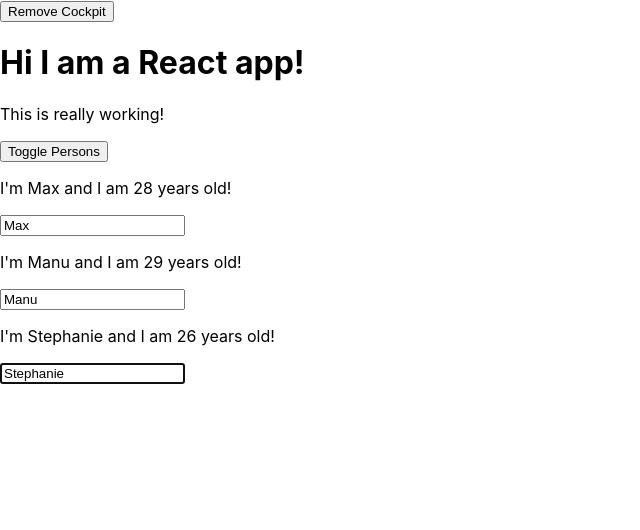
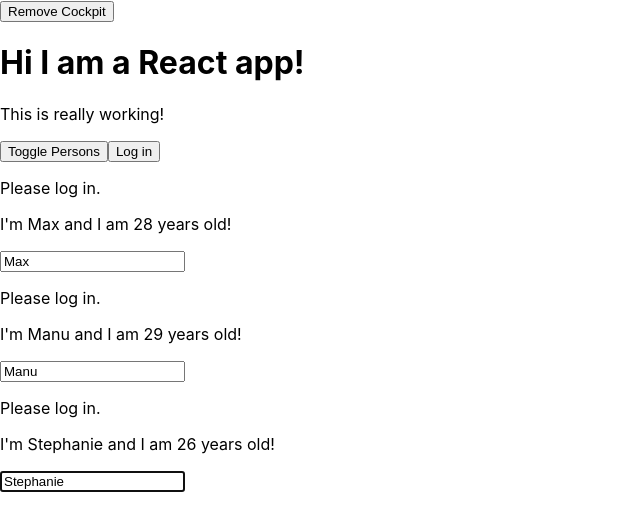
Before and after one commit to Mattmej/React_Demo, a React app: page / in a window 1280 px wide. Shown: the top 530 px of the page, without its empty margins (0-640 px from the left). Built offline with nearby package versions, Linux system fonts and the light colour scheme.

Commit message:
On Section 7 Lecture 108. Using Context API.

```diff
--- a/src/components/Cockpit/Cockpit.js
+++ b/src/components/Cockpit/Cockpit.js
@@ -3,6 +3,7 @@
 
 import React, { useEffect, useRef } from 'react';
 import classes from './Cockpit.css';
+import AuthContext from '../../context/auth-context';
 
 const cockpit = (props) => {
 
@@ -77,7 +78,15 @@
             <button
               ref={toggleBtnRef}
               className={btnClass}
-              onClick={props.clicked}>Toggle Persons</button>
+              onClick={props.clicked}>Toggle Persons
+            </button>
+
+            <AuthContext.Consumer>
+              {context => <button onClick={context.login}>Log in</button>}
+            </AuthContext.Consumer>
+
+
+
         </div>
     );
 };
--- a/src/components/Persons/Person/Person.js
+++ b/src/components/Persons/Person/Person.js
@@ -6,6 +6,7 @@
 import Aux from '../../../hoc/Auxiliary';
 import withClass from '../../../hoc/withClass';
 import classes from './Person.css';
+import AuthContext from '../../../context/auth-context';
 
 class Person extends Component {
 
@@ -35,6 +36,10 @@
         // For now, we are assigning our own keys to each object.
         return (
             <Aux>
+                <AuthContext.Consumer>
+                    {(context) => context.authenticated ? <p>Authenticated!</p> : <p>Please log in.</p>}
+                </AuthContext.Consumer>
+
                 <p key="i1" onClick={this.props.click}>
                     I'm {this.props.name} and I am {this.props.age} years old!
                 </p>
--- a/src/components/Persons/Persons.js
+++ b/src/components/Persons/Persons.js
@@ -8,50 +8,6 @@
 
 
 class Persons extends PureComponent {
-
-  // static getDerivedStateFromProps(props, state) {
-  //   console.log('[Persons.js] getDerivedStateFromProps');
-  //   return state;
-  // }
-
-  // shouldComponentUpdate(nextProps, nextState) {
-  //   // must return true or false.
-  //   // true if react should continue updating,
-  //   // false if it shouldn't.
-
-  //   console.log('[Persons.js] shouldComponentUpdate');
-
-  //   // This saves performance.
-  //   // For the removal of the cockpit,
-  //   // we did not have to go through the entirety of
-  //   // the Persons component tree to re-render the page.
-
-  //   // If the Persons prop has changed,
-  //   // or, if any of the other props have changed,
-  //   // then update the Persons component.
-  //   if (
-  //     nextProps.persons !== this.props.persons ||
-  //     nextProps.changed !== this.props.changed ||
-  //     nextProps.clicked !== this.props.clicked
-  //     ) {
-  //     return true;
-  //   }
-
-  //   // If the props haven't changed, then do not update.
-  //   else {
-  //     return false;
-  //   }
-
-  // }
-
-  /* =================================================================== */
-
-  // Alternative to shouldComponentUpdate
-  // if we want to check if all props have changed.
-
-  // We extend a pure component.
-
-
 
   getSnapshotBeforeUpdate(prevProps, prevState) {
     console.log('[Persons.js] getSnapshotBeforeUpdate');
@@ -77,7 +33,8 @@
     return this.props.persons.map( (person, index) => {
         // return what you want to map this item into.
         // Handlers are removed for now.
-        return (<Person
+        return (
+          <Person
             click={() => this.props.clicked(index)}
             name={person.name}
             age={person.age}
@@ -87,7 +44,9 @@
             // key={index}
 
             key={person.id}
-          changed={(event) => this.props.changed(event, person.id)} />
+            changed={(event) => this.props.changed(event, person.id)}
+            // isAuth={this.props.isAuthenticated}
+          />
         );
     });
   }
--- a/src/containers/App.js
+++ b/src/containers/App.js
@@ -8,7 +8,10 @@
 // A function that returns a component, but not a component itself.
 import withClass from '../hoc/withClass';
 
-import Aux from '../hoc/Auxiliary'
+import Aux from '../hoc/Auxiliary';
+
+// Should wrap all parts of app that needs access to this context.
+import AuthContext from '../context/auth-context';
 
 class App extends Component {
 
@@ -30,7 +33,8 @@
       otherState: "some other value",
       showPersons: false,
       showCockpit: true,
-      changeCounter: 0
+      changeCounter: 0,
+      authenticated: false
     }
   }
 
@@ -144,6 +148,10 @@
   togglePersonsHandler = () => {
     const doesShow = this.state.showPersons;
     this.setState({showPersons: !doesShow})
+  };
+
+  loginHandler = () => {
+    this.setState({authenticated: true});
   }
 
   render() {
@@ -165,7 +173,11 @@
       persons = <Persons
         persons={this.state.persons}
         clicked={this.deletePersonHandler}
-          changed={this.nameChangedHandler} />;
+        changed={this.nameChangedHandler}
+
+        // Passing authentication status to Cockpit.js
+        isAuthenticated={this.state.authenticated}
+      />;
     }
 
     // === One way to dynamically add classes: array of strings. ===
@@ -190,6 +202,13 @@
             Remove Cockpit
           </button>
 
+          {/* Accepts a value prop */}
+          <AuthContext.Provider
+            value={{
+              authenticated: this.state.authenticated,
+              login: this.loginHandler
+            }}
+          >
             {this.state.showCockpit ? (
               <Cockpit
                 title={this.props.appTitle}
@@ -197,10 +216,13 @@
                 // persons={this.state.persons}
                 personsLength={this.state.persons.length}
                 clicked={this.togglePersonsHandler}
+                // login={this.loginHandler}
               />
             ) : null}
 
             {persons}
+          </AuthContext.Provider>
+
 
         </Aux>
     );
--- /dev/null
+++ b/src/context/auth-context.js
@@ -0,0 +1,22 @@
+import React from 'react';
+
+
+// createContext allows us to initialize our context
+// with a default value.
+
+// Context is a globally available JS object.
+// Though, we decide where it is available.
+// This context value doesn't have to be an object.
+// It can technically be an array, a string, a number, etc.
+const authContext = React.createContext({
+    authenticated: false,
+
+    // Empty anonymous function.
+    // Adding b/c if I initialzie my default value
+    // with everything I want to be able to access
+    // on this context from different components in my app,
+    // then I actually get better autocompletion from the IDE.
+    login: () => {}
+});
+
+export default authContext;
```
Lines whose indentation alone changed are shown as unchanged.
